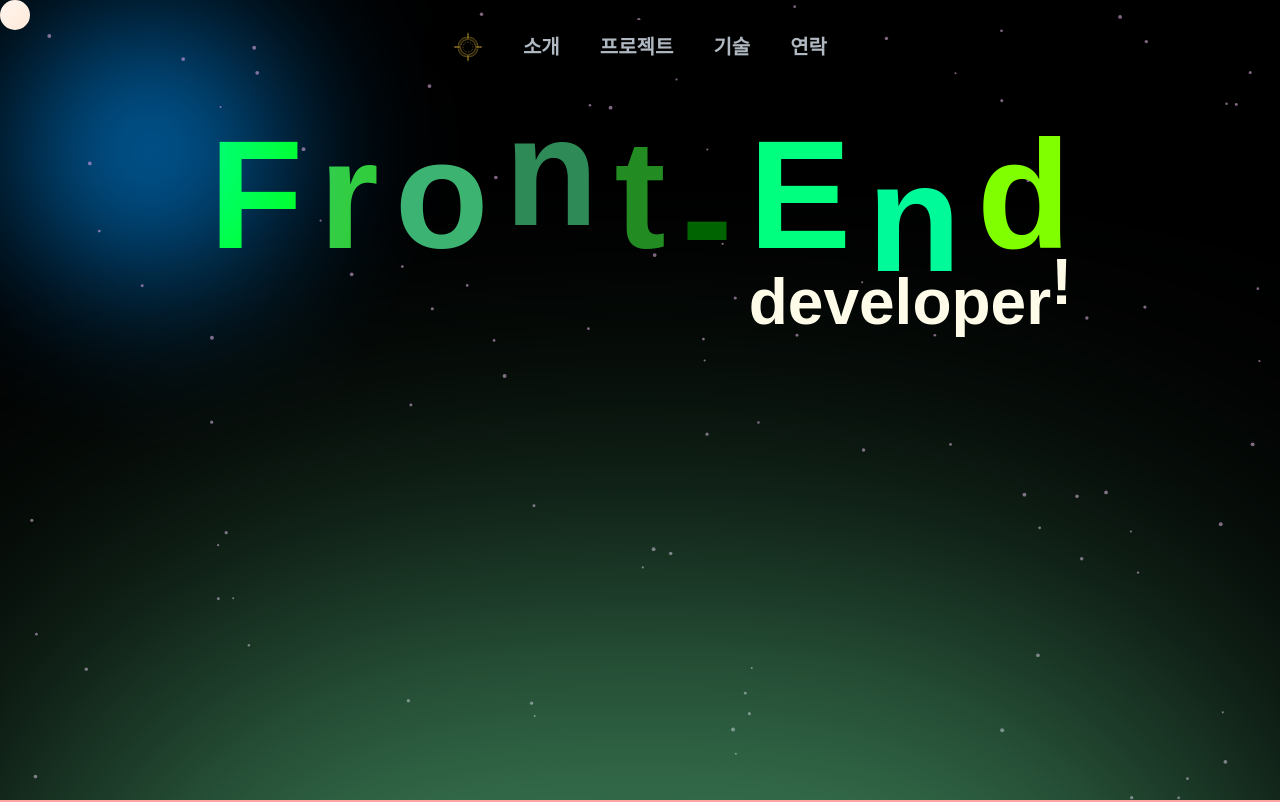
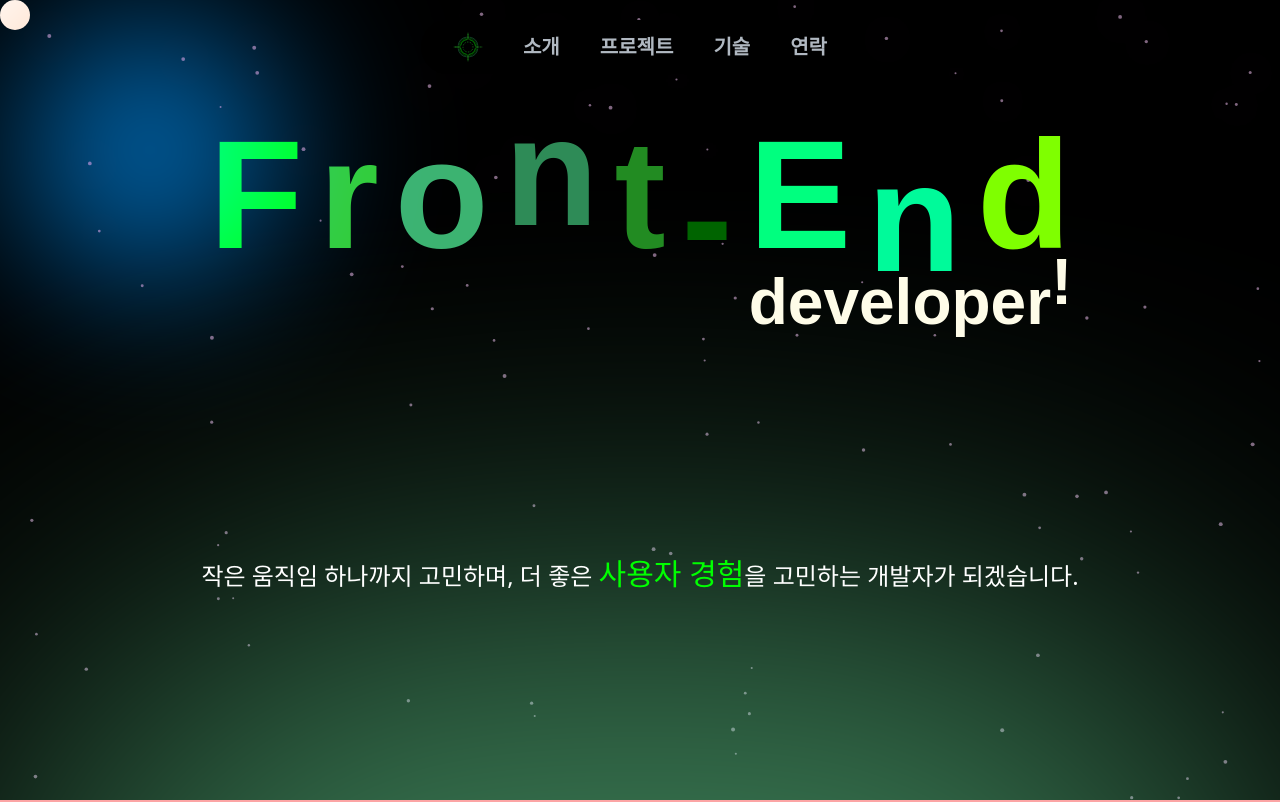
Before and after one commit to KIMLENDING/memory-game, a Next.js app: page /portfolio in a window 1280 px wide. Shown: the top 802 px of the page. Built offline with nearby package versions, Linux system fonts and the light colour scheme; a web font is replaced by a local one.

Commit message:
마우스 관련 컴포넌트에서 lightRef가 존재하지 않을 경우를 처리하고, SmoothScroll 컴포넌트의 스크롤 진행 바 높이를 조정하며, 레이아웃의 배경색 및 텍스트 색상을 변경하고, SVG 파일의 색상을 업데이트함

```diff
--- a/app/portfolio/layout.tsx
+++ b/app/portfolio/layout.tsx
@@ -97,7 +97,7 @@ const Layout = ({ children }: { children: React.ReactNode }) => {
 
                     <div
                         ref={highlightRef}
-                        className="absolute top-0 left-0 bg-yellow-300/40 rounded-full h-10 transition-all"
+                        className="absolute top-0 left-0 bg-[#228b22]  opacity-60 rounded-full h-10 transition-all"
                         style={{ top: "50%", transform: "translateY(-50%)" }}
                     />
                     {sections.map((section, index) => (
@@ -105,7 +105,7 @@ const Layout = ({ children }: { children: React.ReactNode }) => {
                             key={section}
                             href={`#${section}`}
                             className={`relative transition-colors duration-300 text-xl px-4 py-2 rounded-full ${pathname === "/portfolio" && activeSection === section
-                                ? "text-yellow-300"
+                                ? "text-[#00ff00]"
                                 : "hover:text-white"
                                 }`}
                         >
--- a/components/portfolio/Intro.tsx
+++ b/components/portfolio/Intro.tsx
@@ -7,8 +7,8 @@ import { Doto } from 'next/font/google';
 const doto = Doto({ weight: '800', subsets: ['latin'] });
 const Intro = () => {
     const devRef = useRef<HTMLDivElement>(null);
+    const textRefs = useRef<(HTMLParagraphElement | null)[]>([]);
     useEffect(() => {
-
         // 화면의 높이
         const vh = window.innerHeight;
         // 애니메이션을 실행하기 위해 DOM이 로드되었을 때 실행
@@ -19,26 +19,27 @@ const Intro = () => {
                 const devSpanArray = Array.from(devSpan).slice(0, -1);
                 gsap.timeline()
                     .fromTo(devSpanArray, { opacity: 0, y: 20 }, { opacity: 1, y: 0, duration: 0.8, ease: 'power2.out', stagger: 0.1 })
-                    .fromTo(devSpan[devSpan.length - 1], { opacity: 0, y: 0 }, { opacity: 1, y: -20, duration: 0.8, repeat: -1, yoyo: true, ease: 'power2.out' });
+                    .fromTo(devSpan[devSpan.length - 1], { opacity: 0, y: 10 }, { opacity: 1, y: -20, duration: 0.8, repeat: -1, yoyo: true, ease: 'power2.out' });
             },
         })
+            // f,r,o,n,t,-,e,n,d 애니메이션
             .fromTo("#t1", { yPercent: 50, opacity: 0 }, { yPercent: 0, opacity: 1, y: 0, duration: 0.5, delay: 0.2 })
             .fromTo("#t3", { yPercent: 50, opacity: 0 }, { yPercent: 0, opacity: 1, y: 0, duration: 0.5 }, '-=0.5')
             .fromTo("#t5", { yPercent: 50, opacity: 0 }, { yPercent: 0, opacity: 1, y: 0, duration: 0.5 }, '-=0.5')
-
             .fromTo("#t7", { yPercent: 50, opacity: 0 }, { yPercent: 0, opacity: 1, y: 0, duration: 0.5 }, '-=0.5')
             .fromTo("#t9", { yPercent: 50, opacity: 0 }, { yPercent: 0, opacity: 1, y: 0, duration: 0.5 }, '-=0.5')
             .fromTo("#t2", { y: vh / 2, opacity: 0 }, { yPercent: 10, opacity: 1, duration: 0.5, delay: 0.5 }, '-=0.5')
             .fromTo("#t4", { y: vh / 2, opacity: 0 }, { yPercent: 10, opacity: 1, duration: 0.5 }, '-=0.5')
             .fromTo("#t6", { y: vh / 2, opacity: 0 }, { yPercent: 10, opacity: 1, duration: 0.5 }, '-=0.5')
             .fromTo("#t8", { y: vh / 2, opacity: 0 }, { yPercent: 10, opacity: 1, duration: 0.5 }, '-=0.5')
-
+            // 커튼 열기
             .to('#커튼', { yPercent: -100, duration: 0.8, delay: 0.5 })
+            // r,n,-,n 애니메이션션
             .to("#t2", { yPercent: 0, opacity: 1, y: 0, duration: 0.5 }, '-=0.8')
             .to("#t4", { yPercent: -10, opacity: 1, y: 0, duration: 0.5 }, '-=0.8')
             .to("#t6", { yPercent: 10, opacity: 1, y: 0, duration: 0.5 }, '-=0.8')
             .to("#t8", { yPercent: 10, opacity: 1, y: 0, duration: 0.5 }, '-=0.8')
-
+            // 텍스트 컬러 변경 흰색으로로
             .to("#t1", { duration: 0.5, color: '#ffffff' }, '-=0.4')
             .to("#t2", { duration: 0.5, color: '#ffffff' }, '-=0.5')
             .to("#t3", { duration: 0.5, color: '#ffffff' }, '-=0.5')
@@ -48,8 +49,7 @@ const Intro = () => {
             .to("#t7", { duration: 0.5, color: '#ffffff' }, '-=0.5')
             .to("#t8", { duration: 0.5, color: '#ffffff' }, '-=0.5')
             .to("#t9", { duration: 0.5, color: '#ffffff' }, '-=0.5')
-
-
+            // 텍스트 컬러 변경 그린으로
             .to("#t1", { duration: 0.5, color: '#00ff00', delay: 0.5 }, '-=0.4') // Green
             .to("#t2", { duration: 0.5, color: '#32cd32' }, '-=0.4') // LimeGreen
             .to("#t3", { duration: 0.5, color: '#3cb371' }, '-=0.4') // MediumSeaGreen
@@ -59,16 +59,37 @@ const Intro = () => {
             .to("#t7", { duration: 0.5, color: '#00ff7f' }, '-=0.4') // SpringGreen
             .to("#t8", { duration: 0.5, color: '#00fa9a' }, '-=0.4') // MediumSpringGreen
             .to("#t9", { duration: 0.5, color: '#7fff00' }, '-=0.4') // Chartreuse
-        // .fromTo('#dev span', { opacity: 0, y: 20 }, { opacity: 1, y: 0, duration: 0.8, ease: 'power2.out', stagger: 0.1 })
+
+    }, []);
+
+    useEffect(() => {
+        if (!textRefs.current.length) return;
+
+        gsap.set(textRefs.current, { opacity: 0, y: 50 });
+
+        const timeline = gsap.timeline({ repeat: -1 }); // 무한 반복
+
+        textRefs.current.forEach((text, index) => {
+            timeline.to(text, {
+                opacity: 1,
+                y: 0,
+                duration: 1,
+                ease: 'power2.out',
+            }).to(text, {
+                opacity: 0,
+                y: -50,
+                duration: 1,
+                ease: 'power2.in',
+                delay: 2,
+            });
+        });
     }, []);
 
 
-
-
     return (
-        <section id='intro' className='w-full min-h-screen relative flex flex-col items-center text-black transparent '>
+        <section id='intro' className='w-full min-h-screen relative flex flex-col items-center text-black transparent pointer-events-none '>
             <div id='커튼' className='absolute top-0 left-0 flex flex-col w-full min-h-screen bg-green-500 ' />
-            <div className="mt-20 flex justify-center w-full gap-2 md:gap-4 px-4 pointer-events-none">
+            <div className="mt-20 flex justify-center w-full gap-2 md:gap-4 px-4 ">
                 <span id="t1" className={`font-semibold ${doto.className}`} style={{ fontSize: 'clamp(1rem, 12vw, 20vh)', }}>F</span>
                 <span id="t2" className={`font-semibold ${doto.className}`} style={{ fontSize: 'clamp(1rem, 12vw, 20vh)', }}>r</span>
                 <span id="t3" className={`font-semibold ${doto.className}`} style={{ fontSize: 'clamp(1rem, 12vw, 20vh)', }}>o</span>
@@ -86,6 +107,18 @@ const Intro = () => {
                 <span id="t8" className={`font-semibold ${doto.className}`} style={{ fontSize: 'clamp(1rem, 12vw, 20vh)', }}>n</span>
                 <span id="t9" className={`font-semibold ${doto.className}`} style={{ fontSize: 'clamp(1rem, 12vw, 20vh)', }}>d</span>
             </div>
+            <div className='relative mt-4 sm:mt-10 p-4 w-full h-full flex-1 flex flex-col items-center justify-center pointer-events-auto text-white'>
+                <p ref={(el) => { textRefs.current[0] = el }} className="absolute  px-4 " style={{ fontSize: 'clamp(1rem, 3vw, 3vh)', }} >
+                    <span>웹을 그저 </span>
+                    <span className='sm:text-3xl text-xl text-[#00ff00] text-nowrap  '>'보는 것'</span>
+                    <span >이 아닌, </span>
+                    <span className='sm:text-3xl text-xl text-[#00ff00] text-nowrap'>'느낄 수 있는 경험'</span>
+                    <span>으로 만들고 싶습니다.</span>
+                </p>
+                <p ref={(el) => { textRefs.current[1] = el }} className="absolute  px-4" style={{ fontSize: 'clamp(1rem, 3vw, 3vh)', }}>
+                    작은 움직임 하나까지 고민하며,
+                    더 좋은 <span className='sm:text-3xl text-xl text-[#00ff00] text-nowrap'>사용자 경험</span>을 고민하는 개발자가 되겠습니다.</p>
+            </div>
         </section>
     )
 }
--- a/components/portfolio/MouseLight.tsx
+++ b/components/portfolio/MouseLight.tsx
@@ -10,6 +10,7 @@ const MouseLight = () => {
     const isDesktop = useMediaQuery('(min-width: 768px)');
     useEffect(() => {
         const moveLight = (e: MouseEvent) => {
+            if (!lightRef.current) return;
             gsap.to(lightRef.current, {
                 x: e.clientX - 150, // 마우스 위치 중심 정렬
                 y: e.clientY - 150,
--- a/components/portfolio/MouseReversal.tsx
+++ b/components/portfolio/MouseReversal.tsx
@@ -10,6 +10,7 @@ const MouseReversal = () => {
     const isDesktop = useMediaQuery('(min-width: 768px)');
     useEffect(() => {
         const moveLight = (e: MouseEvent) => {
+            if (!lightRef.current) return;
             gsap.to(lightRef.current, {
                 x: e.clientX - 15, // 마우스 위치 중심 정렬
                 y: e.clientY - 15,
--- a/hooks/SmoothScroll.tsx
+++ b/hooks/SmoothScroll.tsx
@@ -25,7 +25,7 @@ export default function SmoothScroll({ children }: {
                 wheelMultiplier: 2.8,
                 touchMultiplier: 2.2,
             }}
-        ><div className="fixed top-0 left-0 w-full h-1 bg-gray-200 z-50">
+        ><div className="fixed top-0 left-0 w-full h-2 bg-gray-200 z-50">
                 <div
                     className="h-full bg-green-500 transition-none"
                     style={{ width: `${scrollProgress}%` }}
```
Also changed, not shown: public/circle.svg.
